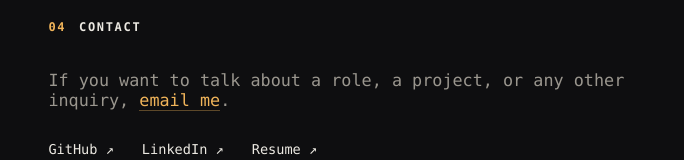
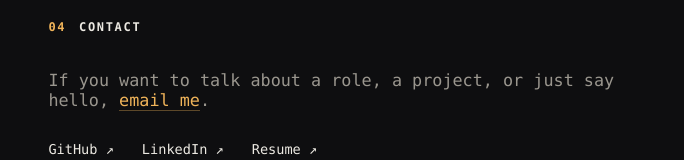
Before and after one commit to Code-by-Hamza/portfolio, a React (Vite) app: page / in a window 1280 px wide. Shown: the part 1266-1426 px from the top of the page, without its empty margins (569-1253 px from the left). Built offline with nearby package versions, Linux system fonts and the light colour scheme.

Commit message:
edit content in contact.jsx

```diff
--- a/src/components/sections/Contact.jsx
+++ b/src/components/sections/Contact.jsx
@@ -7,8 +7,7 @@ export default function Contact() {
     return (
         <Section id="contact" index={4} label="Contact">
             <p className="contact__lead">
-                If you want to talk about a role, a project, or any other
-                inquiry, <a href={`mailto:${profile.email}`}>email me</a>.
+                If you want to talk about a role, a project, or just say hello, <a href={`mailto:${profile.email}`}>email me</a>.
             </p>
             <div className="contact__links">
                 <a href={profile.github} {...ext}>
```
